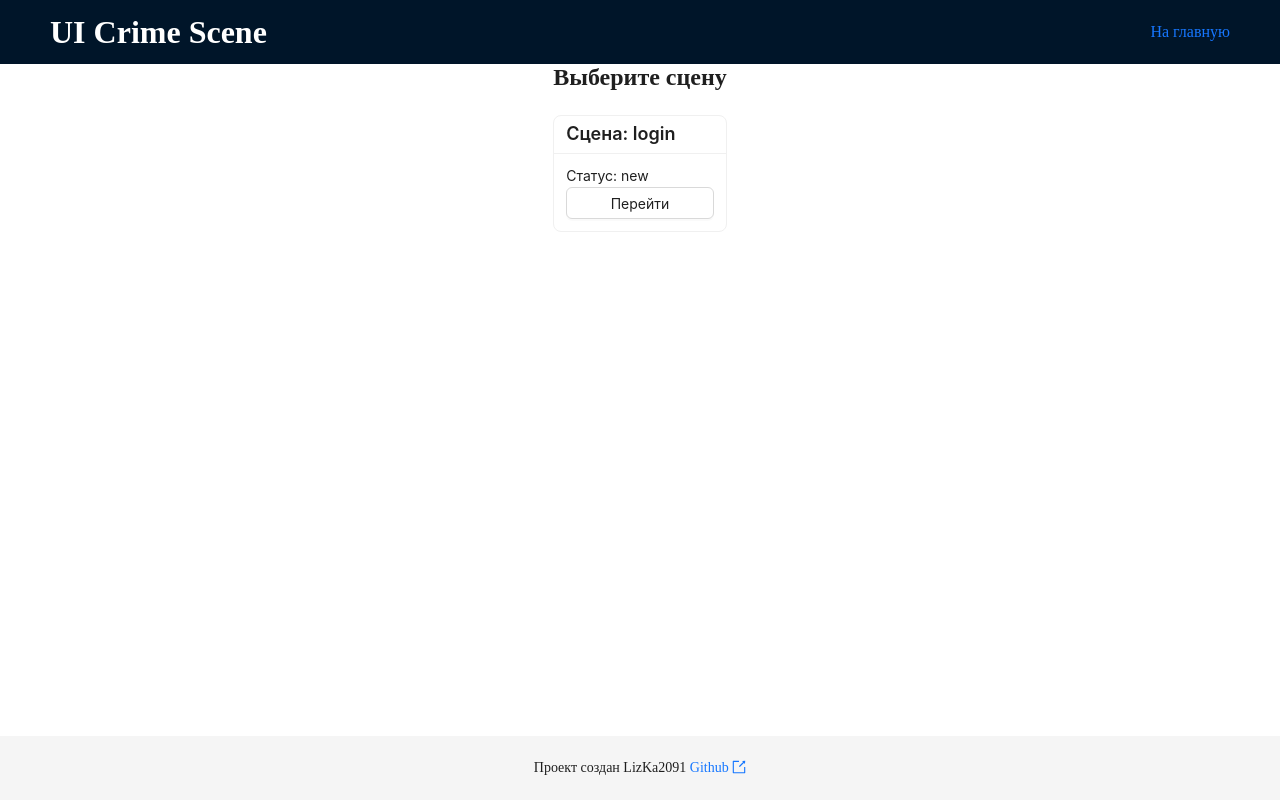
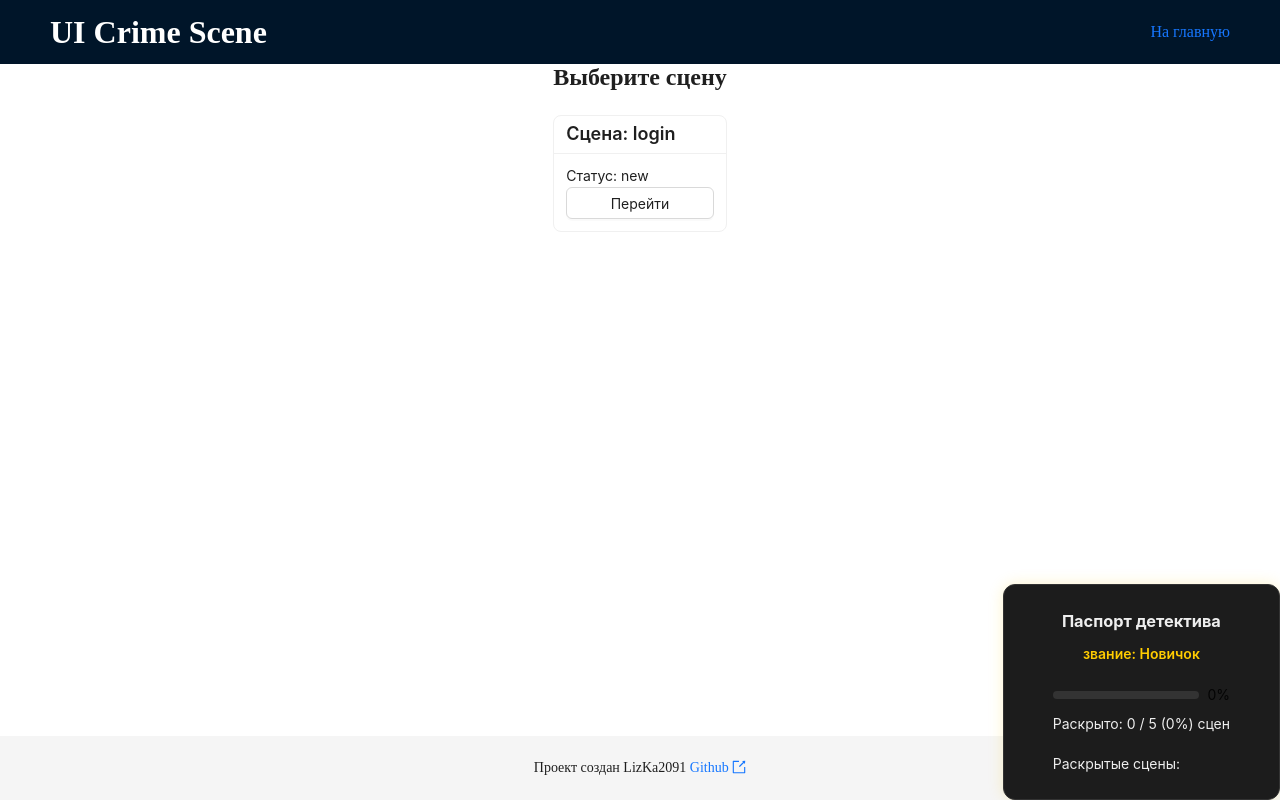
Before and after one commit to LizKa2091/ui-crime-scene, a React (Vite) app in the folder frontend/: page / in a window 1280 px wide. Built offline with nearby package versions, Linux system fonts and the light colour scheme.

Commit message:
feat(DetectivePassport): implement into HeaderBar

```diff
--- a/frontend/src/components/DetectivePassport/DetectivePassport.module.scss
+++ b/frontend/src/components/DetectivePassport/DetectivePassport.module.scss
@@ -1,12 +1,14 @@
 .passport {
-   width: 280px;
    background-color: #1c1c1c;
    color: #eee;
    border: 1px solid #333;
    border-radius: 12px;
-   padding: 20px;
    box-shadow: 0 0 15px rgba(255, 204, 0, 0.2);
    text-align: center;
+   position: absolute;
+   bottom: 0;
+   right: 0;
+   padding: 0 25px;
 }
 
 .rank {
--- a/frontend/src/components/DetectivePassport/DetectivePassport.tsx
+++ b/frontend/src/components/DetectivePassport/DetectivePassport.tsx
@@ -1,8 +1,9 @@
 import { type FC } from 'react';
 import { Progress, Card, Flex } from 'antd';
 import { useAppSelector } from '../../store/store';
+import { getDetectiveStats } from '../../utils/getDetectiveStats';
+
 import styles from './DetectivePassport.module.scss';
-import { getDetectiveStats } from '../../utils/getDetectiveStats';
 
 const DetectivePassport: FC = () => {
    const stats = useAppSelector(getDetectiveStats);
@@ -18,7 +19,7 @@ const DetectivePassport: FC = () => {
             trailColor="#333"
             style={{ width: '100%' }}
          />
-         <p>Раскрыто: {stats.completedAmount} / {stats.totalScenes} ({stats.progressPercent}%)</p>
+         <p>Раскрыто: {stats.completedAmount} / {stats.totalScenes} ({stats.progressPercent}%) сцен</p>
 
          <div className={styles.completedList}>
             <p>Раскрытые сцены:</p>
--- a/frontend/src/components/HeaderBar/HeaderBar.tsx
+++ b/frontend/src/components/HeaderBar/HeaderBar.tsx
@@ -6,6 +6,7 @@ import { Header } from 'antd/es/layout/layout';
 import { useAppSelector } from '../../store/store';
 
 import styles from './HeaderBar.module.scss';
+import DetectivePassport from '../DetectivePassport/DetectivePassport';
 
 const HeaderBar: FC = () => {
    const { errors, foundCount } = useAppSelector((state) => state.crime);
@@ -18,6 +19,7 @@ const HeaderBar: FC = () => {
             {maxErrorsCount > 0 &&
                <p>Найдено ошибок: {foundCount}/{maxErrorsCount}</p>
             }
+            <DetectivePassport />
             <Link to='/'>На главную</Link>
          </Flex>
       </Header>
```
